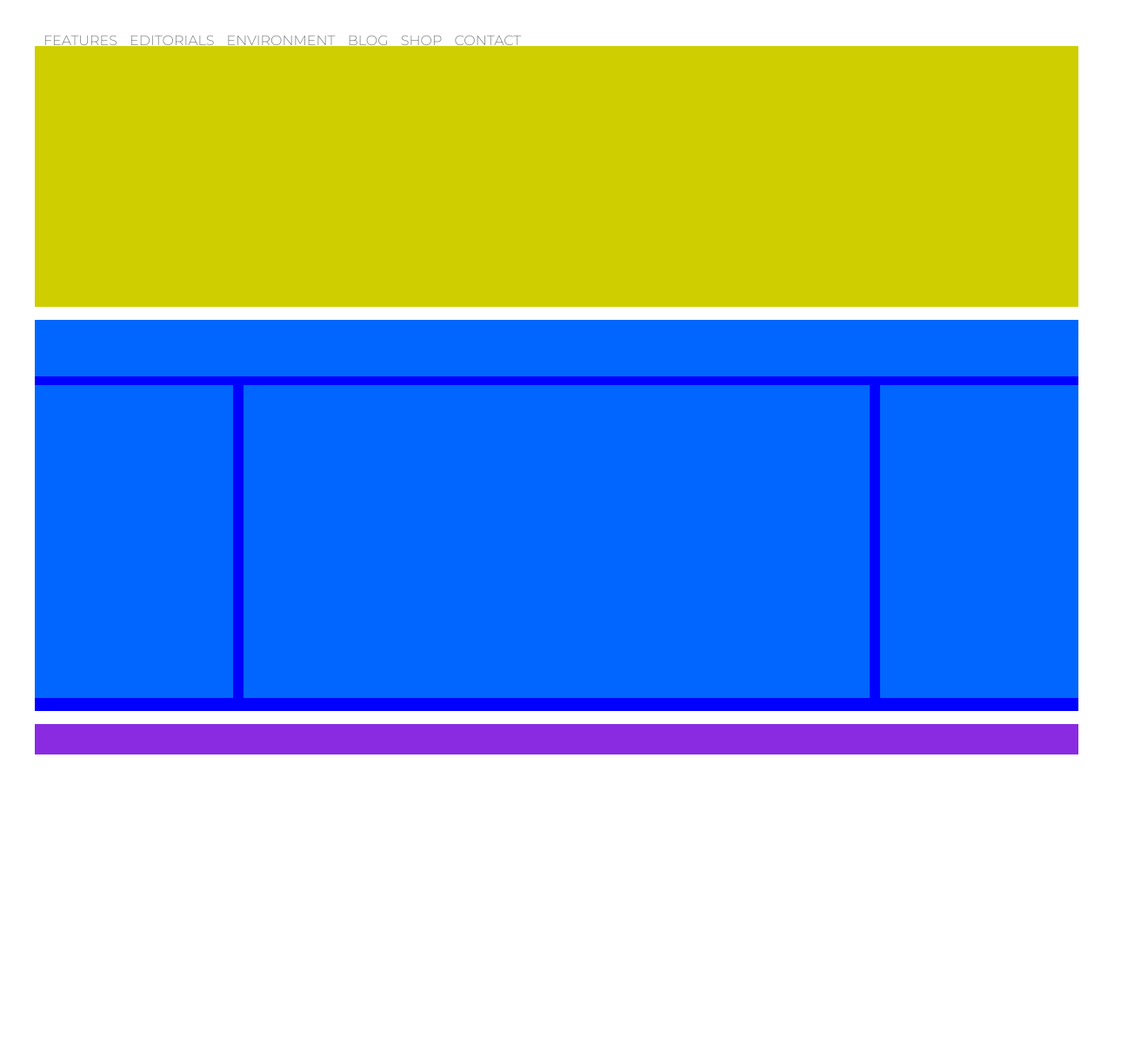
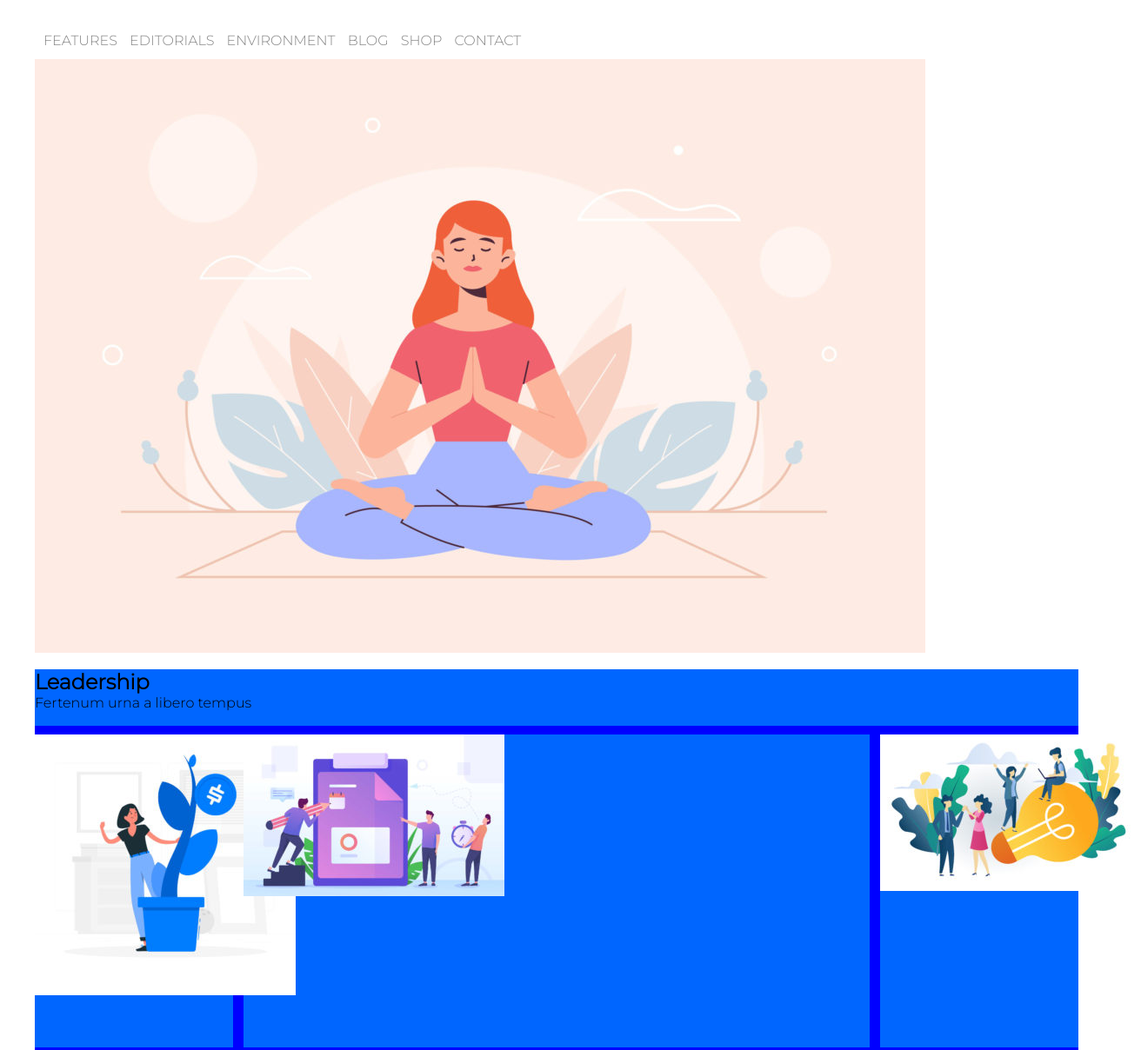
Before and after one commit to Ale28814/htmlcss-wp, a plain HTML site: page index.html in a window 1280 px wide. Shown: the part 92-1300 px from the top of the page at 87% size, 1312 px wide, since content can reach past the window. Before the commit the page ends 975 px from the top, so only its background shows below. Drawn offline with Linux system fonts and the light colour scheme.

Commit message:
Add float section

```diff
--- a/css/style.css
+++ b/css/style.css
@@ -52,6 +52,10 @@ header{
     width: 165px;
 }
 
+nav{
+    padding-bottom: 40px;
+}
+
 .main-menu li{
     display: inline-block;
     list-style: none;
@@ -71,12 +75,15 @@ header{
 .main-menu li a:hover{
     color: black;
 }
-/*main content*/
 
 .box-1{
-    height: 300px;
-    background: #cece00;
-    margin-top: 40px;
+    height: 350px;
+    margin-top: 15px;
+    display: inline-block;
+}
+
+.img{
+    position: relative;
 }
 
 .box-2{
@@ -87,20 +94,39 @@ header{
 
 .sidebar-left {
     float: left;
+    display: inline-block;
+}
+
+.sidebar-left img{
+    position: relative;
 }
 
 .sidebar-right{
     float: right;
+    display: inline-block;
+}
+
+.sidebar-right img{
+    position: relative;
 }
 
 .central-section{
     float: left;
+    display: inline-block;
+}
+
+.central-section img{
+    position: relative;
 }
 
 .up-section{
     width: 100%;
     background: rgb(0, 102, 255);
     height: 65px;
+}
+
+.up-section-title{
+
 }
 
 .pad-rlt{
--- a/index.html
+++ b/index.html
@@ -43,12 +43,28 @@
         </header>
 
                 <!--Main content-->
-        <main class="box-1"></main>
+                <main class="box-1">
+                    <div class="hero">
+                        <img class="img" src="./img/banner.jpg" alt="">
+                    </div>
+
+                </main>
                 <main class="box-2">
-            <section class="up-section"></section>
-            <aside class="sidebar-left pad-rlt"></aside>
-            <section class="central-section pad-rlt"></section>
-            <aside class="sidebar-right pad-rlt"></aside>
+                    <section class="up-section">
+                        <div class="up-section-title">
+                            <h1>Leadership</h1>
+                            <p>Fertenum urna a libero tempus</p>
+                        </div>
+                    </section>
+                    <aside class="sidebar-left pad-rlt">
+                        <img src="./img/img-1.jpg" alt="">
+                    </aside>
+                    <section class="central-section pad-rlt">
+                        <img src="./img/img-2.jpg" alt="">
+                    </section>
+                    <aside class="sidebar-right pad-rlt">
+                        <img src="./img/img-3.jpg" alt="">
+                    </aside>
                 </main>
 
                 <!--Footer-->
```
Lines whose indentation alone changed are shown as unchanged.
